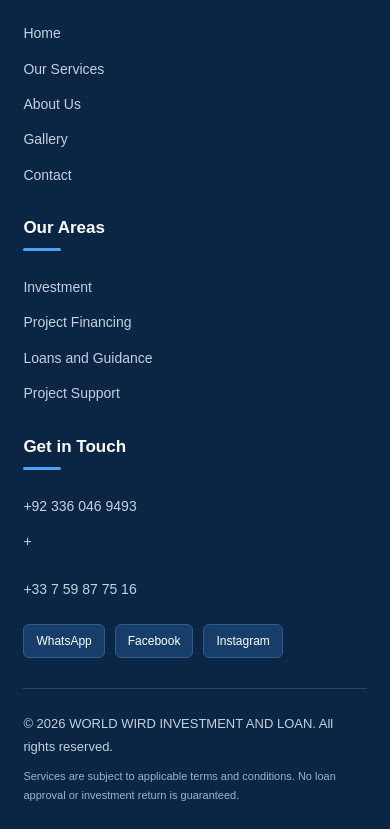
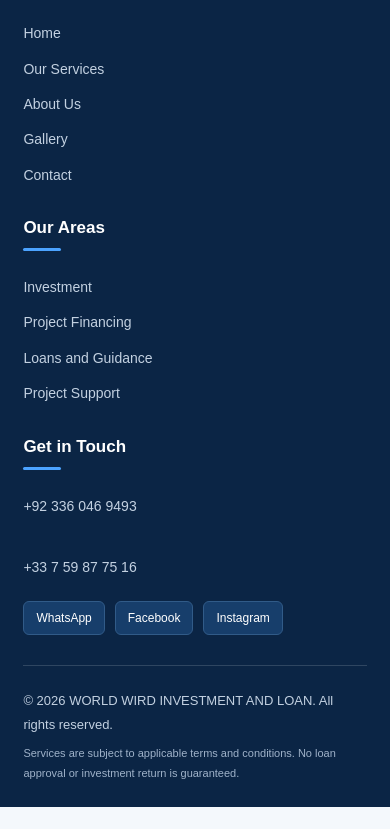
Before and after one commit to harleytaffo2-hash/WORLD-WIRD-INVESTMENT-and-LOAN-, a plain HTML site: page index.html in a window 390 px wide. Shown: the part 9538-10367 px from the top of the page. After the commit the page ends 10345 px from the top, so only its background shows below. Drawn offline with Linux system fonts and the light colour scheme.

```diff
--- a/index.html
+++ b/index.html
@@ -620,7 +620,7 @@
             <h3 data-fr="Restons en contact" data-en="Get in Touch">Get in Touch</h3>
 
             <a href="tel:+913360469493">+92 336 046 9493</a>
-            <a href="tel:+">+</a>
+            <a href="tel:+"></a>
             <a href="tel:"></a>
             <a href="tel:+33759877516">+33 7 59 87 75 16</a>
 
```
